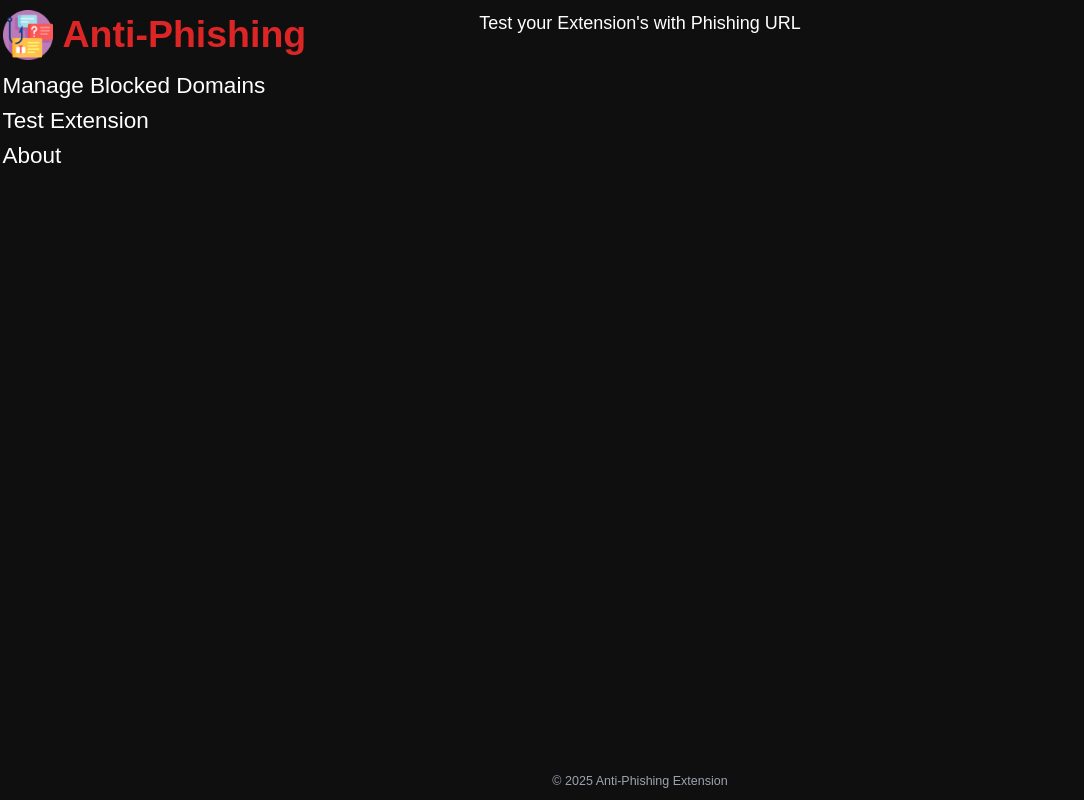
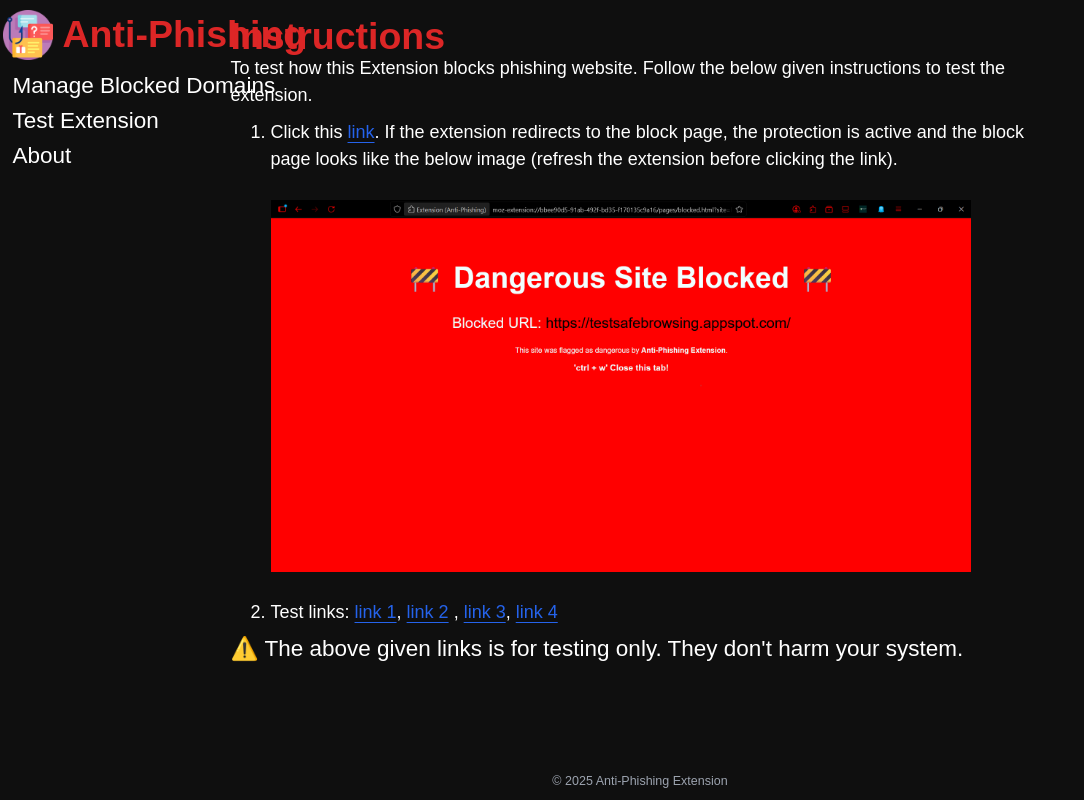
Before and after one commit to Vishnu19091/Phishing_Detection_Extension, a browser extension: page Main/Extension/pages/test.html in a window 1280 px wide. Shown: the whole page, without its empty margins (0-1084 px from the left). Drawn offline with Linux system fonts and the light colour scheme; files whose address does not match are found by name.

Commit message:
Test Extension Page Completed & Updated

```diff
--- a/Main/Extension/pages/scripts/layout.js
+++ b/Main/Extension/pages/scripts/layout.js
@@ -1,33 +1,4 @@
 "use strict";
-
-/*<----------- FOOTER----------->
-
-<footer class="text-center py-4 text-gray-400 text-sm">
-  © 2025 Anti-Phishing Extension
-</footer>
-
-*/
-
-/*<----------- SIDEBAR ----------->
-<header>
-  <div class="absolute left-1">
-    <div class="flex flex-row gap-4 items-center">
-      <img src="../../icons/icon128.png" width="50" height="50" alt="logo" />
-      <h1 class="text-4xl text-red-600 hover:underline underline-offset-2">
-        Anti-Phishing
-      </h1>
-    </div>
-
-    <a class="text-2xl hover:text-red-600" href="../block_domain.html"
-      >Manage Blocked Domains</a
-    >
-    <a class="text-2xl hover:text-red-600" href="../test.html"
-      >Test Extension</a
-    >
-    <a class="text-2xl hover:text-red-600" href="../about.html">About</a>
-  </div>
-</header>
-*/
 
 const sidebarContainer = document.getElementById("sidebar");
 const footerContainer = document.getElementById("footer");
@@ -40,7 +11,7 @@ sidebarContainer.innerHTML = `<header class="absolute left-1">
       </h1>
     </div>
 
-    <div class="flex flex-col gap-4 items-start mt-5">
+    <div class="flex flex-col gap-4 items-start mt-5 ml-4">
     <a class="text-4xl hover:text-red-600 w-fit" href="/pages/block_domain.html"
     >Manage Blocked Domains</a
     >
--- a/Main/Extension/pages/test.html
+++ b/Main/Extension/pages/test.html
@@ -14,8 +14,84 @@
     <!-- SIDEBAR -->
     <div id="sidebar"></div>
 
-    <div class="w-fit mx-auto">
-      <p>Test your Extension's with Phishing URL</p>
+    <!-- INSTRUCTIONS -->
+    <div class="w-[65%] mx-auto mt-3">
+      <article>
+        <h3 class="text-6xl text-red-600 font-bold">Instructions</h3>
+        <p>
+          To test how this Extension blocks phishing website. Follow the below
+          given instructions to test the extension.
+        </p>
+        <ol class="list-decimal my-4 ml-16">
+          <li>
+            Click this
+            <span
+              ><a
+                href="https://testsafebrowsing.appspot.com/s/phishing.html"
+                class="text-blue-600 underline underline-offset-4"
+                target="_blank"
+                >link</a
+              >.</span
+            >
+            If the extension redirects to the block page, the protection is
+            active and the block page looks like the below image (refresh the
+            extension before clicking the link).
+          </li>
+
+          <br />
+          <img
+            src="../assets/Blocked-site.png"
+            alt="Blocked-site-page"
+            width="700px"
+            height="700px"
+          />
+          <br />
+
+          <li>
+            Test links:
+
+            <span>
+              <a
+                class="text-blue-600 underline underline-offset-4"
+                target="_blank"
+                href="https://testsafebrowsing.appspot.com/s/phishing.html"
+                >link 1</a
+              >,</span
+            >
+            <span>
+              <a
+                class="text-blue-600 underline underline-offset-4"
+                target="_blank"
+                href="https://testsafebrowsing.appspot.com/s/malware.html"
+                >link 2</a
+              >
+              ,</span
+            >
+            <span>
+              <a
+                class="text-blue-600 underline underline-offset-4"
+                target="_blank"
+                href="https://testsafebrowsing.appspot.com/s/unwanted.html"
+                >link 3</a
+              >,
+            </span>
+
+            <span>
+              <a
+                class="text-blue-600 underline underline-offset-4"
+                target="_blank"
+                href="https://testsafebrowsing.appspot.com/s/social_engineering_extended_coverage.html"
+                >link 4</a
+              >
+            </span>
+          </li>
+        </ol>
+
+        <h5 class="text-4xl">
+          ⚠️ The above given links is for testing only. They don't harm your
+          system.
+        </h5>
+      </article>
     </div>
 
     <!-- FOOTER -->
```
Also changed, not shown: Main/Extension/pages/about.html (+1 -1 lines), Main/Extension/assets/Blocked-site.png (added), Main/Extension/pages/styles/out.css.
